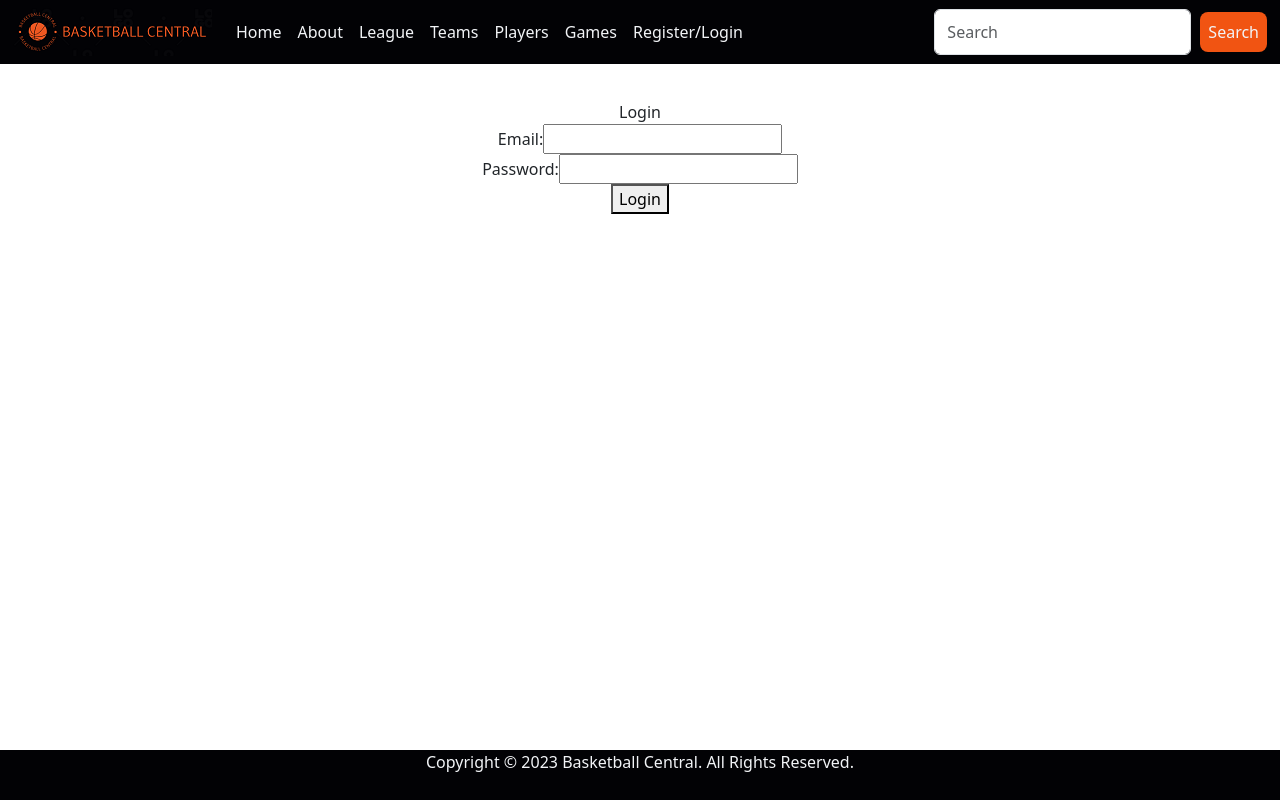
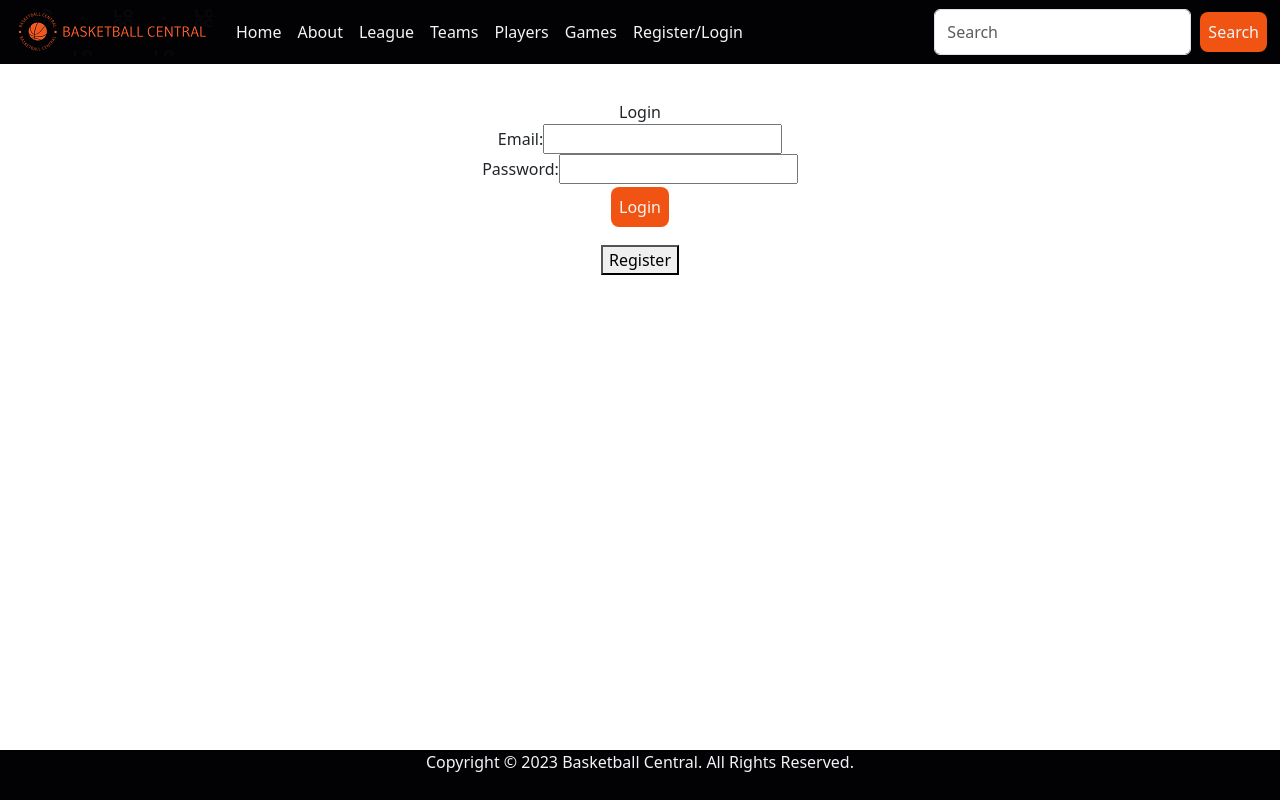
Before and after one commit to suereis/sport-app, a React (Create React App) app: page /login in a window 1280 px wide. Built offline with nearby package versions, Linux system fonts and the light colour scheme.

Commit message:
add button class

```diff
--- a/src/components/Login.js
+++ b/src/components/Login.js
@@ -1,12 +1,13 @@
 import React from "react";
-import { useState } from 'react';
+import { useState } from "react";
 import { useNavigate } from "react-router-dom";
 
 const Login = () => {
+  const navigate = useNavigate();
 
   const [formData, setFormData] = useState({
-    email: '',
-    password: '',
+    email: "",
+    password: "",
   });
 
   const handleChange = (e) => {
@@ -20,11 +21,11 @@ const Login = () => {
   const handleSubmit = (e) => {
     e.preventDefault();
     // Perform login logic here
-    console.log('Login form submitted:', formData);
+    console.log("Login form submitted:", formData);
   };
 
   return (
-    <div style={{ margin: '100px' }}>
+    <div style={{ margin: "100px" }}>
       <div>Login</div>
       <form onSubmit={handleSubmit}>
         <div>
@@ -47,8 +48,21 @@ const Login = () => {
             required
           />
         </div>
-        <button type="submit">Login</button>
+        <button className="primaryBtn" type="submit">
+          Login
+        </button>
       </form>
+      <div>
+        <button
+          className="secondaryBtn"
+          style={{ marginTop: "15px", marginBottom: "10px" }}
+          onClick={() => {
+            navigate("/register");
+          }}
+        >
+          Register
+        </button>
+      </div>
     </div>
   );
 };
--- a/src/components/Register.js
+++ b/src/components/Register.js
@@ -1,29 +1,30 @@
 import React from "react";
 import { useNavigate } from "react-router-dom";
-import { useState } from 'react';
+import { useState } from "react";
 
 const Register = () => {
+  const navigate = useNavigate();
 
   const [formData, setFormData] = useState({
-    name: '',
-    email: '',
-    phone: '',
-    password: '',
+    name: "",
+    email: "",
+    phone: "",
+    password: "",
   });
 
   const handleChange = (e) => {
     const { name, value } = e.target;
     let updatedValue = value;
 
-    if (name === 'email') {
+    if (name === "email") {
       // Check for @ symbol in email
-      if (!value.includes('@')) {
-        console.log('Invalid email format');
-        updatedValue = '';
+      if (!value.includes("@")) {
+        console.log("Invalid email format");
+        updatedValue = "";
       }
-    } else if (name === 'phone') {
+    } else if (name === "phone") {
       // Remove non-numeric characters from phone number
-      updatedValue = value.replace(/\D/g, '');
+      updatedValue = value.replace(/\D/g, "");
     }
 
     setFormData((prevData) => ({
@@ -35,11 +36,11 @@ const Register = () => {
   const handleSubmit = (e) => {
     e.preventDefault();
     // Perform registration logic here (e.g., API call or validation)
-    console.log('Form data submitted:', formData);
+    console.log("Form data submitted:", formData);
   };
 
   return (
-    <div style={{ margin: '100px' }}>
+    <div style={{ margin: "100px" }}>
       <div>Register</div>
       <form onSubmit={handleSubmit}>
         <div>
@@ -82,8 +83,21 @@ const Register = () => {
             required
           />
         </div>
-        <button type="submit">Register</button>
+        <button className="primaryBtn" type="submit">
+          Register
+        </button>
       </form>
+      <div>
+        <button
+          className="secondaryBtn"
+          style={{ marginTop: "15px", marginBottom: "10px" }}
+          onClick={() => {
+            navigate("/");
+          }}
+        >
+          Go to Home
+        </button>
+      </div>
     </div>
   );
 };
```
